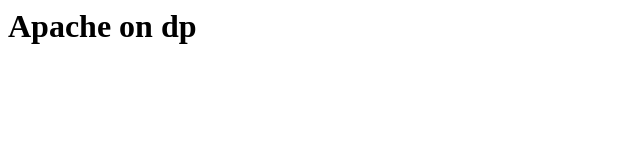
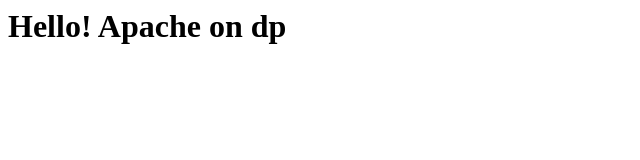
Before and after one commit to hellneck/ansible-test, a plain HTML site: page site/index.html in a window 1280 px wide. Shown: the whole page, without its empty margins (0-640 px from the left). Drawn offline with Linux system fonts and the light colour scheme.

Commit message:
Update index.html

```diff
--- a/site/index.html
+++ b/site/index.html
@@ -1,5 +1,5 @@
 <html>
     <body>
-        <h1>Apache on dp </h1>
+        <h1>Hello! Apache on dp </h1>
     </body>
 </html>
```
